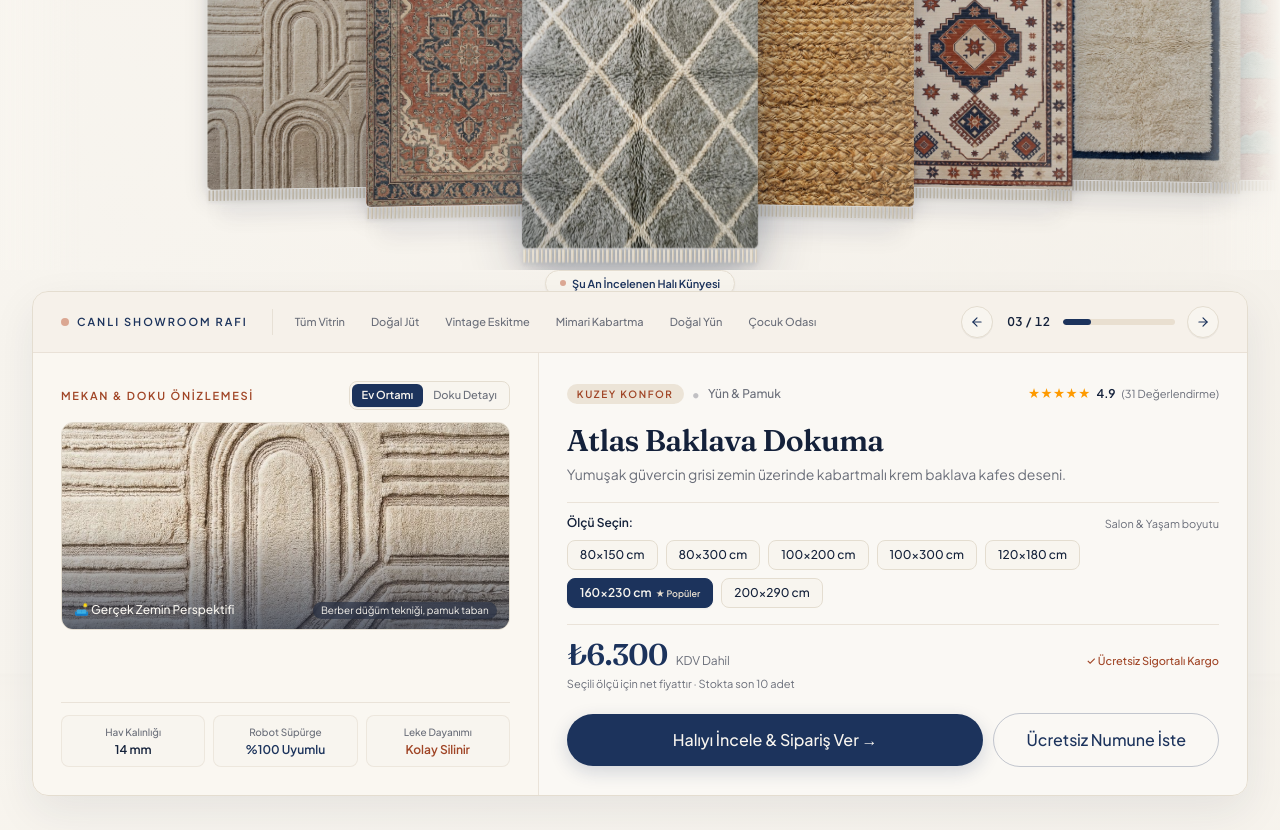
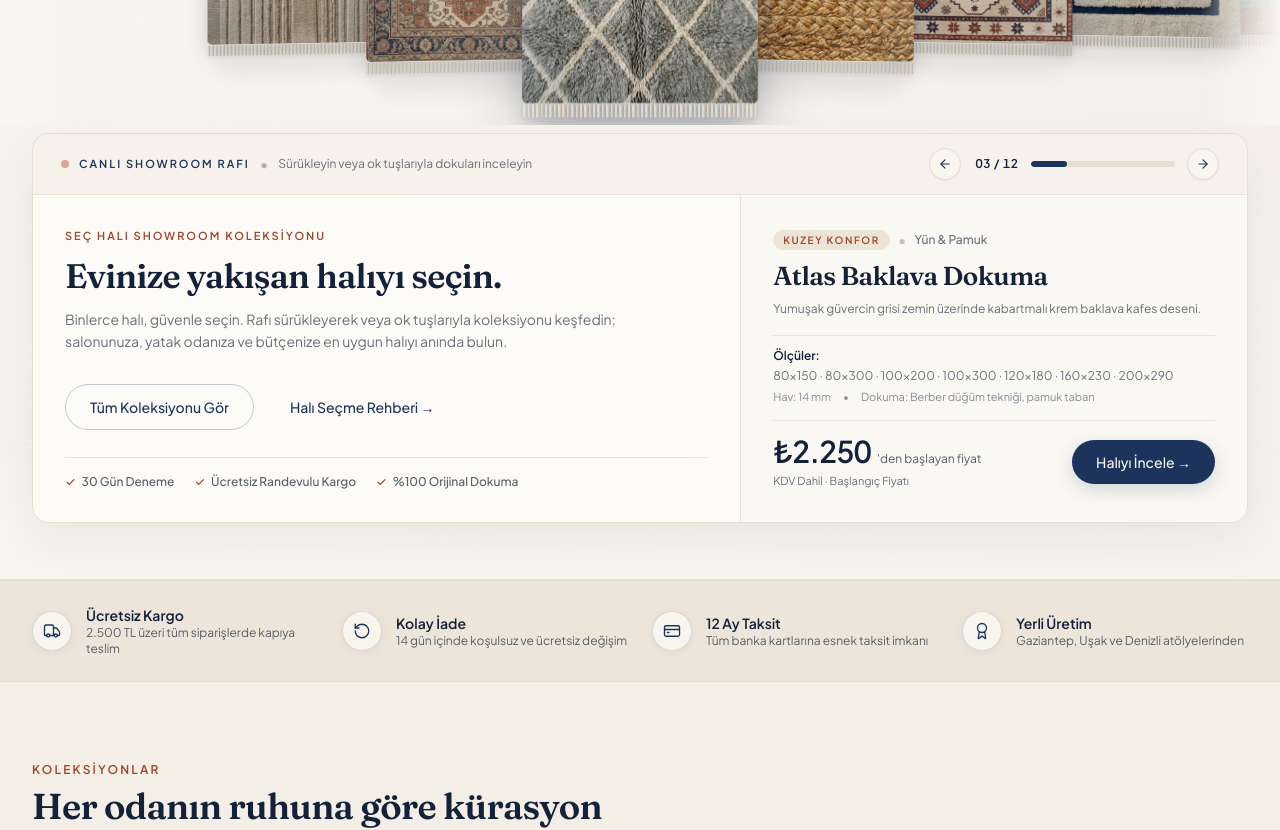
Before and after one commit to oguzolgun/halici, a Next.js app: page / in a window 1280 px wide. Shown: the part 380-1210 px from the top of the page. Built offline with nearby package versions, Linux system fonts and the light colour scheme.

Commit message:
refactor(hero): streamline showroom header console with balanced editorial layout and generous typography

```diff
--- a/src/components/hero/RugRackHero.tsx
+++ b/src/components/hero/RugRackHero.tsx
@@ -1,6 +1,6 @@
 "use client";
 
-import { useCallback, useEffect, useMemo, useRef, useState } from "react";
+import { useCallback, useEffect, useRef, useState } from "react";
 import Image from "next/image";
 import {
   AnimatePresence,
@@ -19,6 +19,7 @@ import { useIsFinePointer } from "@/lib/hooks";
 import type { RugProduct } from "@/types/rug";
 import { Button } from "../ui/Button";
 import { Container } from "../ui/Container";
+import { PriceTag } from "../ui/PriceTag";
 
 interface RugRackHeroProps {
   rugs: RugProduct[];
@@ -378,46 +379,6 @@ export function RugRackHero({ rugs }: RugRackHeroProps) {
   };
 
   const activeRug = rugs[activeIndex] ?? rugs[0];
-  const [previewTab, setPreviewTab] = useState<"room" | "texture">("room");
-
-  // User manual size selection override per rug (keyed by rug.id)
-  const [selectedSizeByRug, setSelectedSizeByRug] = useState<Record<string, number>>({});
-
-  // Compute active size index: use user selection for this rug if set, otherwise default to popular 160x230 size
-  const defaultSizeIdx = useMemo(() => {
-    if (!activeRug.sizeOptions || activeRug.sizeOptions.length === 0) return 0;
-    const popularIdx = activeRug.sizeOptions.findIndex(
-      (s) => s.label.includes("160x230") || s.label.includes("160 x 230")
-    );
-    return popularIdx !== -1 ? popularIdx : 0;
-  }, [activeRug]);
-
-  const selectedSizeIdx = selectedSizeByRug[activeRug.id] ?? defaultSizeIdx;
-
-  const sizeOptions =
-    activeRug.sizeOptions && activeRug.sizeOptions.length > 0
-      ? activeRug.sizeOptions
-      : [
-          {
-            label: activeRug.sizes[0] || "160x230 cm",
-            widthCm: 160,
-            lengthCm: 230,
-            price: activeRug.priceFrom,
-            stock: 8,
-          },
-        ];
-
-  const currentSizeOption = sizeOptions[selectedSizeIdx] ?? sizeOptions[0];
-
-  const STYLE_TABS = [
-    { label: "Tüm Vitrin", targetIdx: 0 },
-    { label: "Doğal Jüt", targetIdx: 3 },
-    { label: "Vintage Eskitme", targetIdx: 1 },
-    { label: "Mimari Kabartma", targetIdx: 0 },
-    { label: "Doğal Yün", targetIdx: 5 },
-    { label: "Çocuk Odası", targetIdx: 6 },
-  ];
-
   const minTrackX = -(rugs.length - 1 - initialIndex) * step;
   const maxTrackX = initialIndex * step;
   const progressPercent = ((activeIndex + 1) / rugs.length) * 100;
@@ -441,19 +402,6 @@ export function RugRackHero({ rugs }: RugRackHeroProps) {
         />
         <div className="absolute inset-0 bg-gradient-to-b from-ivory via-ivory/82 to-ivory/95" />
       </div>
-
-      {/* Editorial Hero Presentation Heading */}
-      <Container className="relative z-20 mb-4 sm:mb-6 text-center max-w-3xl">
-        <p className="text-[11px] font-semibold uppercase tracking-[0.2em] text-terracotta-deep">
-          Seç Halı Showroom Koleksiyonu
-        </p>
-        <h1 className="mt-1 font-editorial text-2xl sm:text-3xl lg:text-[40px] leading-[1.14] text-ink">
-          Evinize yakışan halıyı güvenle seçin.
-        </h1>
-        <p className="mx-auto mt-2 max-w-xl text-xs sm:text-sm leading-relaxed text-stone">
-          Askıdaki halıları sürükleyerek veya ok tuşlarıyla dokuları inceleyin; odanıza ve bütçenize en uygun ebatı anında keşfedin.
-        </p>
-      </Container>
 
       {/* Interactive Hanging Rack Carousel Stage */}
       <div
@@ -556,50 +504,25 @@ export function RugRackHero({ rugs }: RugRackHeroProps) {
         )}
       </div>
 
-      {/* Visual Focal Pointer connecting hanging rack to the exhibition console */}
-      <div className="relative z-20 flex justify-center -mb-2.5 pointer-events-none">
-        <div className="inline-flex items-center gap-1.5 rounded-full border border-line bg-ivory/95 px-3.5 py-1 text-[11px] font-semibold text-navy shadow-xs backdrop-blur-md">
-          <span className="h-1.5 w-1.5 rounded-full bg-terracotta animate-pulse" />
-          <span>Şu An İncelenen Halı Künyesi</span>
-        </div>
-      </div>
-
-      {/* Unified Showroom Exhibition Console */}
-      <Container className="relative z-20 pb-10 pt-1 sm:pb-14">
-        <div className="overflow-hidden rounded-2xl border border-line bg-ivory-soft/95 shadow-[0_16px_44px_rgba(20,33,58,0.08)] backdrop-blur-md">
-          {/* Top Utility Bar: Live Showroom Badge + Style Jump Filters + Navigation */}
-          <div className="flex flex-col gap-3 border-b border-line/75 bg-sand/35 px-4 py-3 sm:flex-row sm:items-center sm:justify-between sm:px-7 sm:py-3.5">
-            <div className="flex flex-wrap items-center gap-2 sm:gap-3">
-              <div className="flex items-center gap-2">
-                <span className="flex h-2 w-2 rounded-full bg-terracotta animate-pulse" />
-                <span className="text-[11px] font-semibold uppercase tracking-[0.18em] text-navy">
-                  Canlı Showroom Rafı
-                </span>
-              </div>
-
-              {/* Style Quick Jump Chips (Desktop & Tablet) */}
-              <div className="hidden lg:flex items-center gap-1.5 ml-3 border-l border-line/80 pl-3">
-                {STYLE_TABS.map((tab) => {
-                  const isCurrent = activeIndex === tab.targetIdx;
-                  return (
-                    <button
-                      key={tab.label}
-                      type="button"
-                      onClick={() => snapToIndex(tab.targetIdx)}
-                      className={`rounded-full px-2.5 py-1 text-[11px] font-medium transition-colors cursor-pointer ${
-                        isCurrent
-                          ? "bg-navy text-ivory font-semibold shadow-2xs"
-                          : "text-stone hover:bg-sand/60 hover:text-ink"
-                      }`}
-                    >
-                      {tab.label}
-                    </button>
-                  );
-                })}
-              </div>
+      {/* Unified Showroom Exhibition Header Console */}
+      <Container className="relative z-20 pb-10 pt-2 sm:pb-14">
+        <div className="overflow-hidden rounded-2xl border border-line bg-ivory-soft/95 shadow-[0_16px_44px_rgba(20,33,58,0.06)] backdrop-blur-md">
+          {/* Top Utility Bar: Live Showroom Badge + Integrated Rack Controls */}
+          <div className="flex flex-col gap-3 border-b border-line/75 bg-sand/35 px-5 py-3 sm:flex-row sm:items-center sm:justify-between sm:px-7 sm:py-3.5">
+            <div className="flex items-center gap-2.5">
+              <span className="flex h-2 w-2 rounded-full bg-terracotta animate-pulse" />
+              <span className="text-[11px] font-semibold uppercase tracking-[0.18em] text-navy">
+                Canlı Showroom Rafı
+              </span>
+              <span className="hidden text-stone/50 sm:inline" aria-hidden="true">
+                •
+              </span>
+              <span className="hidden text-xs text-stone sm:inline">
+                Sürükleyin veya ok tuşlarıyla dokuları inceleyin
+              </span>
             </div>
 
-            {/* Slide Navigation & Indicator */}
+            {/* Integrated Controls */}
             <div className="flex items-center justify-between gap-3 sm:justify-end">
               <button
                 type="button"
@@ -626,7 +549,7 @@ export function RugRackHero({ rugs }: RugRackHeroProps) {
                   aria-valuemin={1}
                   aria-valuemax={rugs.length}
                   aria-valuenow={activeIndex + 1}
-                  className="relative h-1.5 w-20 sm:w-28 overflow-hidden rounded-full bg-sand"
+                  className="relative h-1.5 w-24 sm:w-36 overflow-hidden rounded-full bg-sand"
                 >
                   <div
                     className="h-full rounded-full bg-navy transition-all duration-300 ease-[cubic-bezier(0.22,1,0.36,1)]"
@@ -647,86 +570,46 @@ export function RugRackHero({ rugs }: RugRackHeroProps) {
             </div>
           </div>
 
-          {/* Main Console Body: 2 Columns */}
+          {/* Main Console Body: 2 Columns smoothly integrated with a subtle divider */}
           <div className="grid grid-cols-1 lg:grid-cols-12 divide-y lg:divide-y-0 lg:divide-x divide-line/75">
-            {/* Left Column: Living Space & Sensory Studio (5 cols) */}
-            <div className="flex flex-col justify-between p-5 sm:p-7 lg:col-span-5 bg-sand/15 space-y-4">
+            {/* Left Column: Website Brand Header (7 cols for ample width, prevents wrapping) */}
+            <div className="flex flex-col justify-between p-6 sm:p-8 lg:col-span-7 space-y-5">
               <div className="space-y-3">
-                <div className="flex items-center justify-between">
-                  <span className="text-[11px] font-semibold uppercase tracking-[0.16em] text-terracotta-deep">
-                    Mekan & Doku Önizlemesi
-                  </span>
-                  {/* Mode switcher tabs */}
-                  <div className="inline-flex rounded-lg border border-line bg-ivory p-0.5 text-xs">
-                    <button
-                      type="button"
-                      onClick={() => setPreviewTab("room")}
-                      className={`rounded-md px-2.5 py-1 text-[11px] font-medium transition-colors cursor-pointer ${
-                        previewTab === "room"
-                          ? "bg-navy text-ivory shadow-2xs font-semibold"
-                          : "text-stone hover:text-ink"
-                      }`}
-                    >
-                      Ev Ortamı
-                    </button>
-                    <button
-                      type="button"
-                      onClick={() => setPreviewTab("texture")}
-                      className={`rounded-md px-2.5 py-1 text-[11px] font-medium transition-colors cursor-pointer ${
-                        previewTab === "texture"
-                          ? "bg-navy text-ivory shadow-2xs font-semibold"
-                          : "text-stone hover:text-ink"
-                      }`}
-                    >
-                      Doku Detayı
-                    </button>
-                  </div>
-                </div>
-
-                {/* Preview Viewport */}
-                <div className="group relative h-48 sm:h-52 w-full overflow-hidden rounded-xl border border-line bg-ivory shadow-inner">
-                  <Image
-                    src={
-                      previewTab === "room"
-                        ? (activeRug.gallery[1] || activeRug.image)
-                        : (activeRug.gallery[2] || activeRug.image)
-                    }
-                    alt={`${activeRug.name} ${previewTab === "room" ? "ev ortamı görünümü" : "doku detayı"}`}
-                    fill
-                    className="object-cover transition-transform duration-700 ease-out group-hover:scale-105"
-                    sizes="(max-width: 1024px) 100vw, 420px"
-                  />
-                  <div className="absolute inset-0 bg-gradient-to-t from-ink/65 via-transparent to-transparent pointer-events-none" />
-                  <div className="absolute bottom-2.5 left-3 right-3 flex items-center justify-between text-ivory text-xs">
-                    <span className="font-medium drop-shadow-xs">
-                      {previewTab === "room" ? "🛋️ Gerçek Zemin Perspektifi" : "🧶 Yakın Plan Dokuma & İplik"}
-                    </span>
-                    <span className="text-[10px] bg-ink/50 px-2 py-0.5 rounded-full backdrop-blur-xs">
-                      {activeRug.weavingType}
-                    </span>
-                  </div>
-                </div>
+                <p className="text-[11px] font-semibold uppercase tracking-[0.18em] text-terracotta-deep">
+                  Seç Halı Showroom Koleksiyonu
+                </p>
+                <h1 className="font-editorial text-2xl leading-[1.15] text-ink sm:text-3xl lg:text-[34px] whitespace-normal sm:whitespace-nowrap">
+                  Evinize yakışan halıyı seçin.
+                </h1>
+                <p className="text-xs sm:text-sm leading-relaxed text-stone max-w-xl">
+                  Binlerce halı, güvenle seçin. Rafı sürükleyerek veya ok tuşlarıyla koleksiyonu keşfedin; salonunuza, yatak odanıza ve bütçenize en uygun halıyı anında bulun.
+                </p>
               </div>
 
-              {/* 3 Practical Life Trust Badges */}
-              <div className="grid grid-cols-3 gap-2 border-t border-line/75 pt-3 text-center">
-                <div className="rounded-lg bg-ivory/80 p-2 border border-line/60">
-                  <p className="text-[10px] font-medium text-stone">Hav Kalınlığı</p>
-                  <p className="text-xs font-semibold text-ink mt-0.5">{activeRug.pileHeightMm} mm</p>
-                </div>
-                <div className="rounded-lg bg-ivory/80 p-2 border border-line/60">
-                  <p className="text-[10px] font-medium text-stone">Robot Süpürge</p>
-                  <p className="text-xs font-semibold text-navy mt-0.5">%100 Uyumlu</p>
-                </div>
-                <div className="rounded-lg bg-ivory/80 p-2 border border-line/60">
-                  <p className="text-[10px] font-medium text-stone">Leke Dayanımı</p>
-                  <p className="text-xs font-semibold text-terracotta-deep mt-0.5">Kolay Silinir</p>
-                </div>
+              <div className="flex flex-wrap items-center gap-3 pt-1">
+                <Button href="/koleksiyonlar" variant="secondary" size="md">
+                  Tüm Koleksiyonu Gör
+                </Button>
+                <Button href="/secme-rehberi" variant="ghost" size="md">
+                  Halı Seçme Rehberi →
+                </Button>
+              </div>
+
+              <div className="flex flex-wrap items-center gap-x-5 gap-y-1.5 border-t border-line/70 pt-4 text-xs text-stone-on-sand">
+                <span className="flex items-center gap-1.5 font-medium">
+                  <span className="text-terracotta-deep">✓</span> 30 Gün Deneme
+                </span>
+                <span className="flex items-center gap-1.5 font-medium">
+                  <span className="text-terracotta-deep">✓</span> Ücretsiz Randevulu Kargo
+                </span>
+                <span className="flex items-center gap-1.5 font-medium">
+                  <span className="text-terracotta-deep">✓</span> %100 Orijinal Dokuma
+                </span>
               </div>
             </div>
 
-            {/* Right Column: Dynamic Active Rug Details & Size/Price Matrix (7 cols) */}
-            <div className="flex flex-col justify-between p-5 sm:p-7 lg:col-span-7 bg-ivory/40 space-y-4">
+            {/* Right Column: Dynamic Active Rug Details (5 cols) */}
+            <div className="flex flex-col justify-center p-6 sm:p-8 lg:col-span-5 bg-ivory/50">
               <AnimatePresence mode="wait">
                 <motion.div
                   key={activeRug.id}
@@ -736,117 +619,54 @@ export function RugRackHero({ rugs }: RugRackHeroProps) {
                   transition={{ duration: 0.22, ease: [0.22, 1, 0.36, 1] }}
                   className="space-y-4"
                 >
-                  {/* Top badges: Collection, Material & Star rating */}
-                  <div className="flex flex-wrap items-center justify-between gap-2">
-                    <div className="flex items-center gap-2">
+                  <div className="space-y-1.5">
+                    <div className="flex flex-wrap items-center gap-2">
                       <span className="rounded-full bg-sand/80 px-2.5 py-0.5 text-[10px] font-semibold uppercase tracking-[0.16em] text-terracotta-deep">
                         {activeRug.collection}
                       </span>
-                      <span aria-hidden="true" className="text-stone/40">•</span>
+                      <span aria-hidden="true" className="text-stone/40">
+                        •
+                      </span>
                       <span className="text-xs font-medium text-stone">
                         {activeRug.material}
                       </span>
                     </div>
 
-                    <div className="flex items-center gap-1.5 text-xs text-ink">
-                      <div className="flex text-amber-500">
-                        {"★".repeat(5)}
-                      </div>
-                      <span className="font-semibold">{activeRug.rating}</span>
-                      <span className="text-stone text-[11px]">({activeRug.reviewCount} Değerlendirme)</span>
-                    </div>
-                  </div>
-
-                  {/* Title & Short Description */}
-                  <div>
-                    <h2 className="font-editorial text-2xl sm:text-3xl text-ink">
+                    <h2 className="font-editorial text-xl text-ink sm:text-2xl lg:text-[26px]">
                       {activeRug.name}
                     </h2>
-                    <p className="mt-1 text-xs sm:text-sm text-stone leading-relaxed line-clamp-2">
+
+                    <p className="text-xs text-stone leading-relaxed line-clamp-2">
                       {activeRug.shortDescription}
                     </p>
                   </div>
 
-                  {/* Interactive Size Selector Pills */}
-                  <div className="space-y-2 border-t border-line/75 pt-3">
-                    <div className="flex items-center justify-between">
-                      <label className="text-xs font-semibold text-ink">
-                        Ölçü Seçin:
-                      </label>
-                      <span className="text-[11px] text-stone">
-                        {currentSizeOption.isRunner ? "Koridor / Yolluk boyutu" : "Salon & Yaşam boyutu"}
+                  <div className="space-y-1 border-t border-line/70 pt-3 text-xs text-stone">
+                    <div className="flex flex-wrap items-center gap-x-2 gap-y-1">
+                      <span className="font-semibold text-ink">Ölçüler:</span>
+                      <span className="text-[11px] sm:text-xs">
+                        {activeRug.sizes.join(" · ")}
                       </span>
                     </div>
-
-                    <div className="flex flex-wrap gap-1.5 sm:gap-2">
-                      {sizeOptions.map((opt, sIdx) => {
-                        const isSelected = sIdx === (sizeOptions[selectedSizeIdx] ? selectedSizeIdx : 0);
-                        const isPopular = opt.label.includes("160x230") || opt.label.includes("160 x 230");
-                        return (
-                          <button
-                            key={opt.label}
-                            type="button"
-                            onClick={() =>
-                              setSelectedSizeByRug((prev) => ({
-                                ...prev,
-                                [activeRug.id]: sIdx,
-                              }))
-                            }
-                            className={`rounded-lg border px-3 py-1.5 text-xs font-medium transition-all cursor-pointer ${
-                              isSelected
-                                ? "border-navy bg-navy text-ivory shadow-xs font-semibold"
-                                : "border-line bg-ivory text-ink hover:border-navy/50 hover:bg-sand/40"
-                            }`}
-                          >
-                            <span>{opt.label.replace(" cm", "")} cm</span>
-                            {isPopular && (
-                              <span className={`ml-1 text-[9px] font-semibold ${isSelected ? "text-sand" : "text-terracotta-deep"}`}>
-                                ★ Popüler
-                              </span>
-                            )}
-                          </button>
-                        );
-                      })}
+                    <div className="flex items-center gap-3 text-[11px] text-stone/80 pt-0.5">
+                      <span>Hav: {activeRug.pileHeightMm} mm</span>
+                      <span>•</span>
+                      <span>Dokuma: {activeRug.weavingType}</span>
                     </div>
                   </div>
 
-                  {/* Price & Guarantee Row */}
-                  <div className="flex flex-col sm:flex-row sm:items-baseline justify-between gap-1 border-t border-line/75 pt-3">
+                  <div className="flex flex-col sm:flex-row sm:items-center sm:justify-between gap-3 border-t border-line/70 pt-3">
                     <div>
-                      <div className="flex items-baseline gap-2">
-                        <span className="font-editorial text-3xl font-bold text-navy">
-                          {formatTRY(currentSizeOption.price)}
-                        </span>
-                        <span className="text-xs text-stone">KDV Dahil</span>
-                      </div>
-                      <p className="mt-0.5 text-[11px] text-stone">
-                        Seçili ölçü için net fiyattır · Stokta son {currentSizeOption.stock} adet
-                      </p>
+                      <PriceTag amount={activeRug.priceFrom} fromPrefix size="lg" />
+                      <p className="mt-0.5 text-[11px] text-stone">KDV Dahil · Başlangıç Fiyatı</p>
                     </div>
 
-                    <div className="text-[11px] text-terracotta-deep font-medium">
-                      ✓ Ücretsiz Sigortalı Kargo
-                    </div>
-                  </div>
-
-                  {/* Dual Action CTAs */}
-                  <div className="flex flex-col sm:flex-row items-stretch sm:items-center gap-2.5 pt-1">
                     <Button
-                      href={`/halilar/${activeRug.slug}?size=${encodeURIComponent(currentSizeOption.label)}`}
+                      href={`/halilar/${activeRug.slug}`}
                       variant="primary"
-                      size="lg"
-                      className="flex-1 justify-center"
+                      size="md"
                     >
-                      Halıyı İncele & Sipariş Ver →
-                    </Button>
-
-                    <Button
-                      href={`/iletisim?numune=${encodeURIComponent(activeRug.name)}`}
-                      variant="secondary"
-                      size="lg"
-                      className="justify-center"
-                    >
-                      Ücretsiz Numune İste
+                      Halıyı İncele →
                     </Button>
                   </div>
                 </motion.div>
```
